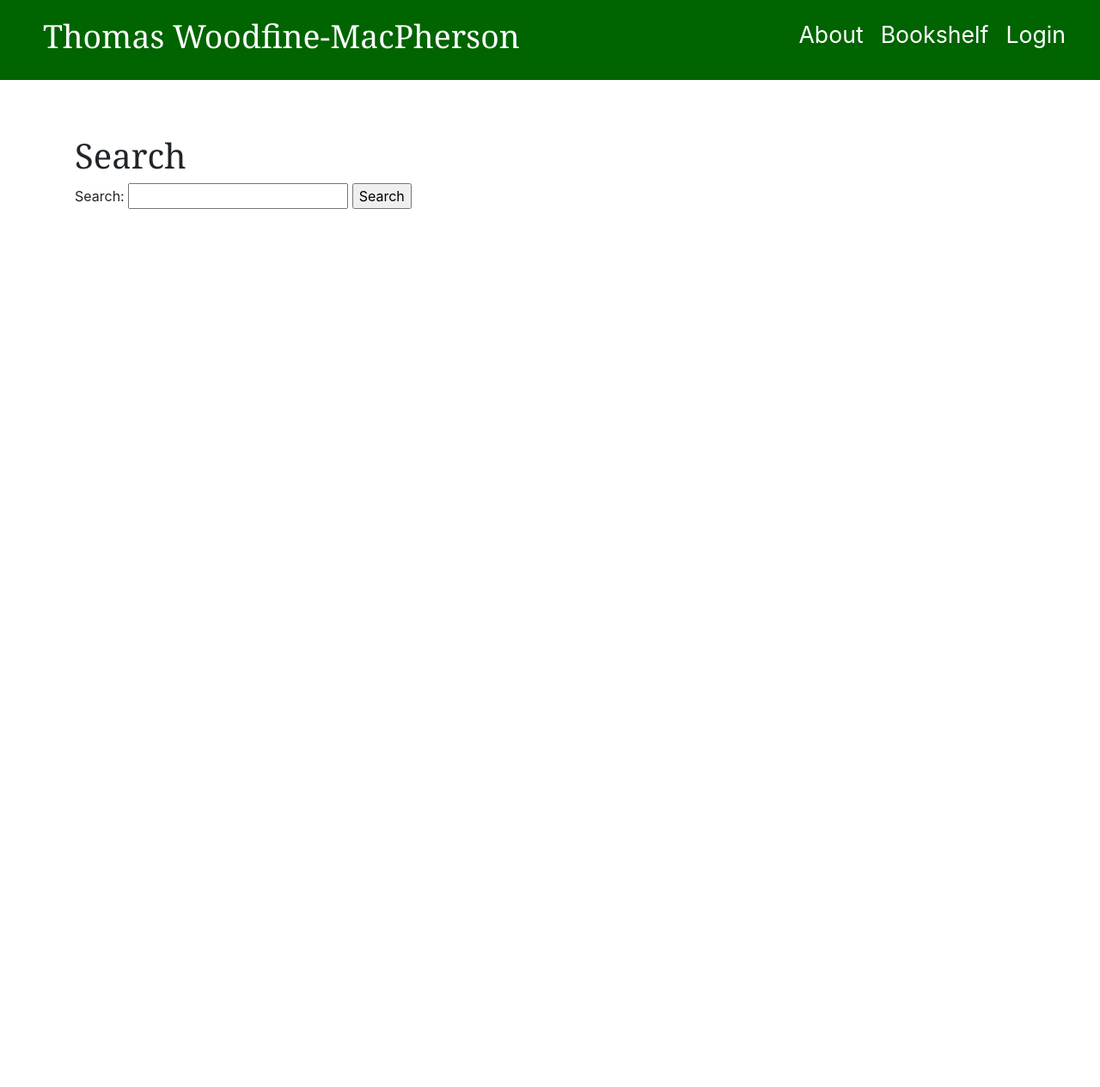
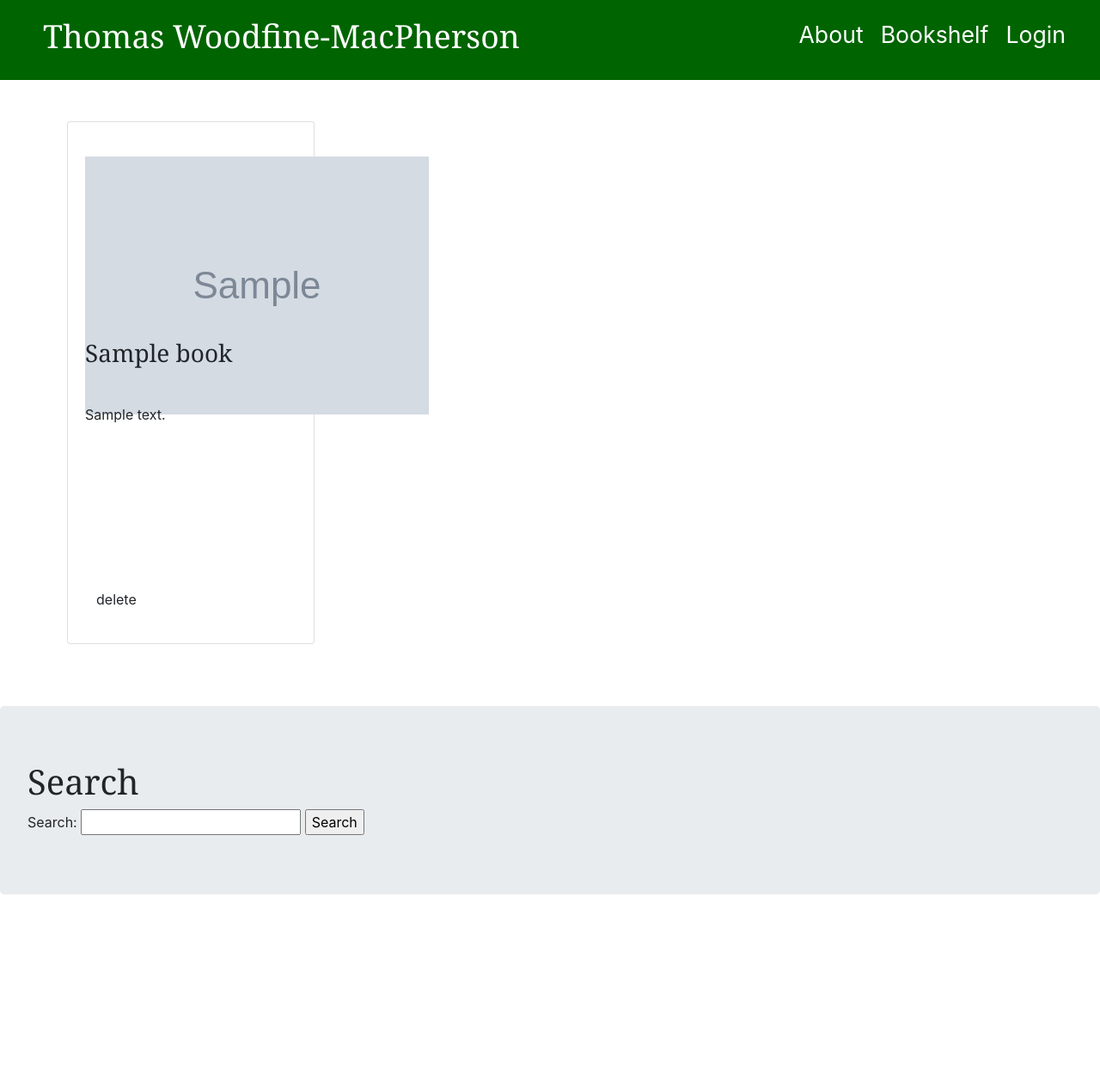
Before and after one commit to r2d2117/my-first-blog, a Django app: page /bookshelf/ in a window 1280 px wide. Shown: the whole page at 86% size. Before the commit the page ends 243 px from the top, so only its background shows below. Run offline with Django 3.2, Linux system fonts and the light colour scheme; tables that the repository leaves empty hold one stand-in row (values such as "Sample post"); grey boxes marked "Sample" are stand-in pictures; some libraries are stand-ins or nearby versions.

Commit message:
added bookshelf functionality

```diff
--- a/blog/models.py
+++ b/blog/models.py
@@ -32,38 +32,29 @@ def post_delete(sender, instance, **kwargs):
     instance.postImg.delete(False)
 
 
-class Publisher(models.Model):
-    name = models.CharField(max_length=30)
-    address = models.CharField(max_length=50)
-    city = models.CharField(max_length=60)
-    state_province = models.CharField(max_length=50)
-    country = models.CharField(max_length=50)
-    website = models.URLField()
-    cover_page = models.ImageField(blank=True, upload_to='cover_page/', default='cover_page/no-image.jpg')
-
-
-class Author(models.Model):
-    salutation = models.CharField(max_length=10)
-    first_name = models.CharField(max_length=30)
-    last_name = models.CharField(max_length=40)
-    email = models.EmailField()
-
 
 class Book(models.Model):
     title = models.CharField(max_length=100)
-    authors = models.ManyToManyField(Author)
-    publisher = models.ForeignKey(Publisher, on_delete=models.CASCADE)
+    isbn = models.IntegerField(unique=True)
+    authors = models.CharField(max_length=200)
+    publisher = models.CharField(max_length=200, blank=True)
     publication_date = models.DateField()
     num_pages = models.IntegerField(blank=True, null=True)
+    book_img = models.TextField(blank=True)
+    description = models.TextField(blank=True)
+    #about = models.ForeignKey('blog.About', on_delete=models.CASCADE, related_name='books')
 
     def __str__(self):
         return self.title
 
 
 class About(models.Model):
+    author = models.ForeignKey(settings.AUTH_USER_MODEL, default='Thomas Woodfine-MacPherson', on_delete=models.CASCADE)
     aboutText = models.TextField()
     aboutImages = models.ImageField(blank=True, upload_to='aboutImages/', default='aboutImages/no-image.jpg')
     last_updated = models.DateTimeField(default=timezone.now)
+
+
 
     def publish(self):
         self.published_date = timezone.now()
--- a/blog/templates/blog/base.html
+++ b/blog/templates/blog/base.html
@@ -36,17 +36,15 @@
     <h1><a href="/">Thomas Woodfine-MacPherson</a></h1>
 </div>
 
-<div class="jumbotron bg-white">
-<div class="content container">
 
-    <div class="row">
-        <div class="col-md-8">
+
+
+
             {% block content %}
             {% endblock %}
-        </div>
-    </div>
-</div>
-</div>
+
+
+
 
 <script src="https://code.jquery.com/jquery-3.4.1.slim.min.js" integrity="sha384-J6qa4849blE2+poT4WnyKhv5vZF5SrPo0iEjwBvKU7imGFAV0wwj1yYfoRSJoZ+n" crossorigin="anonymous"></script>
     <script src="https://cdn.jsdelivr.net/npm/popper.js@1.16.0/dist/umd/popper.min.js" integrity="sha384-Q6E9RHvbIyZFJoft+2mJbHaEWldlvI9IOYy5n3zV9zzTtmI3UksdQRVvoxMfooAo" crossorigin="anonymous"></script>
--- a/blog/templates/bookshelf/book_list.html
+++ b/blog/templates/bookshelf/book_list.html
@@ -1,26 +1,52 @@
 {% extends 'blog/base.html' %}
 {% load static %}
-{% block content%}
 
+{% block content %}
+
+
+<div class="container-fluid mt-6 justify-content-center">
+    <div class="row m-5 justify-content-left">
+
+{% for book in books %}
+<div class="col-auto h-100 mb-4">
+  <div class="card" style="width: 18rem; height: 38rem">
+      <div class="card-body">
+        <div class="thumbnail bookimg" style="height: 12rem" > <img class="img-responsive" src="{{ book.book_img }}" alt=""> </div>
+        <h3 class="card-title" style="height: 4rem">{{ book.title|truncatechars:30  }}</h3>
+        <p class="card-text" style="height: 12rem">{{ book.description|truncatechars:200  }}</p>
+        <td><a class="btn btn-default" href="{% url 'delete_book' isbn=book.isbn %}"><span class="">delete</span></a></td>
+
+      </div>
+  </div>
+</div>
+{% endfor %}
+
+</div>
+</div>
+
+<div class="jumbotron">
   <h1>Search</h1>
-  <form action="." method="GET">
+  <form action="{% url 'bookshelf' %}" method="GET">
     <label for="q">Search: </label>
     <input type="text" name="q" value="{{ query|escape }}">
     <input type="submit" value="Search">
   </form>
+</div>
+
 <div class="jumbotron bg-white">
+<div class="row m-3 justify-content-left">
 {% for result in results %}
-      <div class="row mt-5 justify-content-center">
-      <div class="card card-custom mx-2 mb-3">
+
+      <div class="card card-custom m-3 h-100"  style="width: 50rem">
         <ul class="list-group shadow">
           <li class="list-group-item">
             <div class="media align-items-lg-center flex-column flex-lg-row p-3">
-              <div class="media-body order-2 order-lg-2">
-                <h5 class="mt-0 font-weight-bold mb-2">{{ result.volumeInfo.title }}</h5>
-                <p class="font-italic text-muted mb-0 small">{{ result.searchInfo.textSnippet }}</p>
-                <p class="font-italic text-muted mb-0 small">Language: {{ result.language }}</p>
-                <p class="font-italic text-muted mb-0 small">Published date: {{ result.volumeInfo.publishedDate }}</p>
-                <div class="media-body order-2 order-lg-1">
+              <div class="media-body order-2 order-lg-2" style="height: 16rem">
+                <h4 class="mt-0 font-weight-bold mb-2" style="height: 3rem">{{ result.volumeInfo.title }}</h4>
+                <p class="font-italic text-muted mb-0 small" style="height: 5rem">{{ result.searchInfo.textSnippet }}</p>
+                <p class="font-italic text-muted mb-0 small" style="height: 1rem">Language: {{ result.language }}</p>
+                <p class="font-italic text-muted mb-0 small" style="height: 1rem">Published date: {{ result.volumeInfo.publishedDate }}</p>
+                <div class="media-body order-2 order-lg-1" style="height: 4rem">
                 {% if result.volumeInfo.authors %}
                 <h6 class="font-weight-bold my-2">Authors:</h6>
                 {% for author in result.volumeInfo.authors %}
@@ -28,24 +54,35 @@
                 {% endfor %}
                 {% endif %}
                 </div>
-                {% if result.pageCount %}
+                {% if result.volumeInfo.pageCount %}
                 <div class="d-flex align-items-center justify-content-between mt-1">
-                  <h6 class="font-weight-bold my-2">Number of pages: {{ result.pageCount }}</h6>
+                  <h6 class="font-weight-bold my-2">Number of pages: {{ result.volumeInfo.pageCount }}</h6>
                 </div>
                 {% endif %}
               </div>
               {% if result.volumeInfo.imageLinks %}
-               <div class="thumbnail bookimg"> <img class="img-responsive" src="{{ result.volumeInfo.imageLinks.smallThumbnail }}" alt=""> </div>
+               <div class="thumbnail bookimg" style="height: 9rem"> <img class="img-responsive" src="{{ result.volumeInfo.imageLinks.smallThumbnail }}" alt=""> </div>
               {% endif %}
             </div>
-            <form action="#" method="post" enctype="multipart/form-data">
+            <form action="{% url 'bookshelf' %}" method="POST" enctype="multipart/form-data">
             {% csrf_token %}
-            <input type="submit" name="add_book_to_shelf" value="Add to Bookshelf" action="{% url 'add_book_to_shelf' %}">
+            <input type="hidden" name="title" value="{{ result.volumeInfo.title }}">
+            <input type="hidden" name="pagecount" value="{{ result.volumeInfo.pageCount }}">
+            <input type="hidden" name="textSnippet" value="{{ result.searchInfo.textSnippet }}">
+            <input type="hidden" name="isbn" value="{{ result.volumeInfo.industryIdentifiers }}">
+            <input type="hidden" name="authors" value="{{ result.volumeInfo.authors }}">
+            <input type="hidden" name="language" value="{{ result.language }}">
+            <input type="hidden" name="publication_date" value="{{ result.volumeInfo.publishedDate }}">
+            <input type="hidden" name="img" value="{{ result.volumeInfo.imageLinks.smallThumbnail }}">
+            <input type="hidden" name="big_info" value="{{ result }}">
+            <input type="submit" name="add_book_to_shelf" value="Add to Bookshelf">
             </form>
           </li>
         </ul>
       </div>
-    </div>
+
     {% endfor %}
+  </div>
 </div>
-{% endblock content %}
+
+{% endblock %}
--- a/blog/urls.py
+++ b/blog/urls.py
@@ -14,6 +14,6 @@ urlpatterns = [
     path('comment/<int:pk>/remove/', views.comment_remove, name='comment_remove'),
     path('about/', views.about, name='about'),
     path('about/edit/', views.about_edit, name='about_edit'),
-    path('bookshelf/', views.search, name='bookshelf'),
-    path('bookshelf/', views.add_book_to_shelf, name='add_book_to_shelf')
+    path('bookshelf/<isbn>/delete/', views.delete_book, name='delete_book'),
+    path('bookshelf/', views.bookshelf, name='bookshelf')
 ]
--- a/blog/views.py
+++ b/blog/views.py
@@ -5,6 +5,9 @@ from blog.services import get_books_data
 from .forms import PostForm, CommentForm, AboutForm, BookForm
 from .models import Post, Comment, About, Book
 from django.template.defaulttags import register
+from django.http import HttpResponse, HttpResponseRedirect
+import datetime
+import ast
 
 from pprint import pprint
 
@@ -118,22 +121,59 @@ def comment_remove(request, pk):
     return redirect('post_detail', pk=comment.post.pk)
 
 
+# def books(request, isbn):
+#     books = get_object_or_404(Book, isbn=isbn)
+#     return render(request, 'blog/bookshelf.html', {'books': books})
+
+def bookshelf(request):
+    if request.method == 'POST':
+        return add_book_to_shelf(request)
+    else:
+        return search(request)
+
+@login_required()
 def add_book_to_shelf(request):
-    if request.method =='POST':
-        print('Here!')
+    r = request.POST.dict()
 
-    return render(request, 'bookshelf/book_list.html')
+    tt = ast.literal_eval(r['isbn'])
+
+    book = Book()
+    both_isbn = {}
+    for item in tt:
+        pair = {item['type']: item['identifier']}
+        both_isbn.update(pair)
+    # print(both_isbn)
+
+    if 'ISBN_13' in both_isbn:
+        book.isbn = both_isbn['ISBN_13']
+    else:
+        book.isbn = both_isbn['ISBN_10']
+
+    book.title = r['title']
+    book.num_pages = r['pagecount']
+    book.description = r['textSnippet']
+    book.publication_date = r['publication_date']
+    book.book_img = r['img']
+    book.authors = r['authors']
+    book.save()
+    return redirect('bookshelf')
+
+@login_required()
+def delete_book(request, isbn):
+    book = Book.objects.get(isbn=int(isbn))
+    book.delete()
+    return redirect('bookshelf')
 
 
 def search(request):
     query = request.GET.get('q', '')
-
+    my_books = Book.objects.all()
     if query:
         books = get_books_data(query)
         results = books['items']
-        # pprint(results[1], width=80)
+        pprint(results[1], width=80)
     else:
         results = []
         # print('here')
 
-    return render(request, 'bookshelf/book_list.html', {'results': results})
+    return render(request, 'bookshelf/book_list.html', {'results': results, 'books': my_books})
```
Also changed, not shown: blog/templates/blog/about.html (+12 -0 lines), blog/templates/blog/about_edit.html (+10 -0 lines), blog/templates/blog/add_comment_to_post.html (+10 -0 lines), blog/templates/blog/post_detail.html (+10 -1 lines), blog/templates/blog/post_draft_list.html (+9 -0 lines), blog/templates/blog/post_edit.html (+9 -0 lines), blog/templates/blog/post_list.html (+13 -0 lines), blog/migrations/0001_initial.py, blog/migrations/0002_about.py (deleted), blog/migrations/0002_auto_20200608_1926.py (added), blog/migrations/0003_about_about_key.py (deleted), blog/migrations/0004_remove_about_about_key.py (deleted), blog/static/css/blog.css (line endings or trailing spaces).
